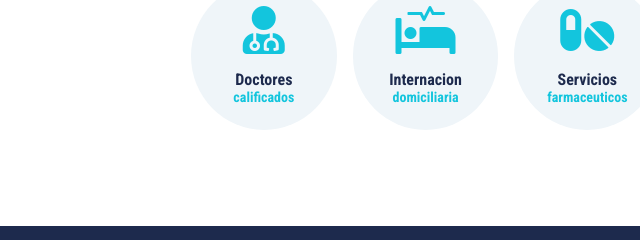
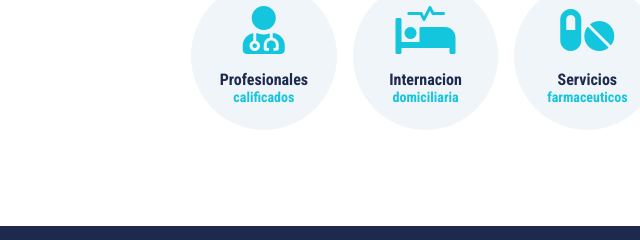
Before and after one commit to ignaciobecher/appSaludNuevo, a plain HTML site: page about.html in a window 1280 px wide. Shown: the part 546-786 px from the top of the page, 376-1016 px from the left. Drawn offline with nearby package versions, Linux system fonts and the light colour scheme.

Commit message:
mamsa and doctor

```diff
--- a/about.html
+++ b/about.html
@@ -112,7 +112,7 @@
                         <div class="col-sm-3 col-6">
                             <div class="bg-light text-center rounded-circle py-4">
                                 <i class="fa fa-3x fa-user-md text-primary mb-3"></i>
-                                <h6 class="mb-0">Doctores<small class="d-block text-primary">calificados</small></h6>
+                                <h6 class="mb-0">Profesionales<small class="d-block text-primary">calificados</small></h6>
                             </div>
                         </div>
                         <div class="col-sm-3 col-6">
```
Also changed, not shown: index.html (+1 -1 lines).
